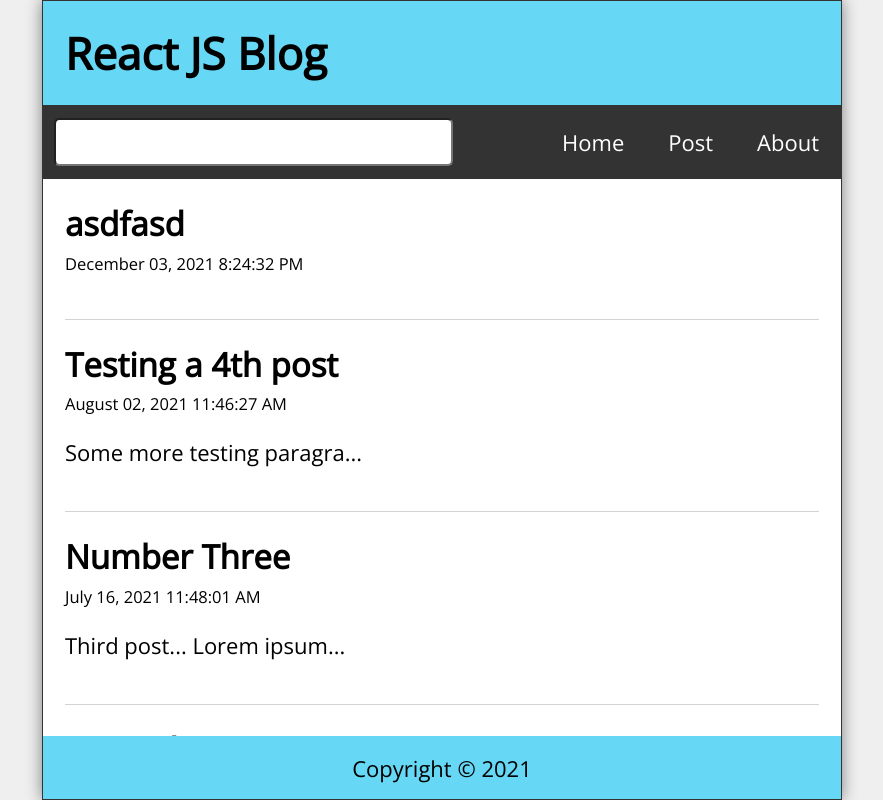
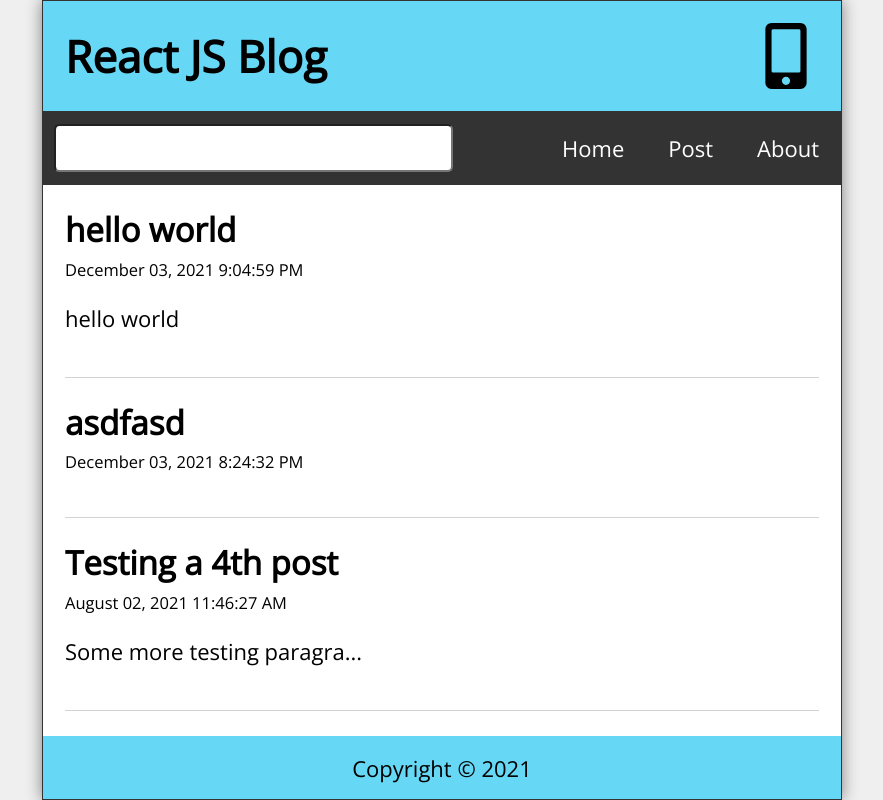
Before and after one commit to Markopolo619/React-Blog, a React (Create React App) app: page / in a window 1280 px wide. Shown: the whole page, without its empty margins (198-1081 px from the left). Built offline with nearby package versions, Linux system fonts and the light colour scheme; data requests are answered from the project's data file.

Commit message:
Installed react icons and added custom hooks

```diff
--- a/data/db.json
+++ b/data/db.json
@@ -23,6 +23,12 @@
       "title": "asdfasd",
       "datetime": "December 03, 2021 8:24:32 PM",
       "body": ""
+    },
+    {
+      "id": 6,
+      "title": "hello world",
+      "datetime": "December 03, 2021 9:04:59 PM",
+      "body": "hello world\n"
     }
   ]
 }
--- a/package.json
+++ b/package.json
@@ -10,6 +10,7 @@
     "date-fns": "^2.26.0",
     "react": "^17.0.2",
     "react-dom": "^17.0.2",
+    "react-icons": "^4.3.1",
     "react-router-dom": "5.2.0",
     "react-scripts": "4.0.3",
     "web-vitals": "^1.0.1"
--- a/src/App.js
+++ b/src/App.js
@@ -11,6 +11,7 @@
 import { useState, useEffect } from 'react';
 import { format } from 'date-fns';
 import api from './api/posts';
+import useWindowSize from './hooks/useWindowSize';
 
 function App() {
   const [posts, setPosts] = useState([])
@@ -21,6 +22,7 @@
   const [editTitle, setEditTitle] = useState('');
   const [editBody, setEditBody] = useState('');
   const history = useHistory();
+  const {width} = useWindowSize();
 
   useEffect(() => {
     const fetchPosts = async () => {
@@ -94,7 +96,7 @@
 
   return (
     <div className="App">
-      <Header title="React JS Blog" />
+      <Header title="React JS Blog" width={width} />
       <Nav search={search} setSearch={setSearch} />
       <Switch>
         <Route exact path="/">
--- a/src/Components/Header.js
+++ b/src/Components/Header.js
@@ -1,7 +1,12 @@
-const Header = ({ title }) => {
+import { FaLaptop, FaTabletAlt, FaMobileAlt } from 'react-icons/fa';
+
+const Header = ({ title, width }) => {
     return (
         <header className="Header">
             <h1>{title}</h1>
+            {width > 768 ? <FaMobileAlt />
+                : width < 800 ? <FaTabletAlt />
+                    : <FaLaptop />}
         </header>
     )
 }
--- /dev/null
+++ b/src/hooks/useWindowSize.jsx
@@ -0,0 +1,32 @@
+import {useState, useEffect } from "react";
+
+const useWindowSize = () => {
+    const [windowSize, setWindowSize] = useState({
+       width: undefined,
+       height: undefined
+    });
+
+    useEffect(() => {
+        const handleResize = () => {
+            setWindowSize({
+                width: window.innerWidth,
+                height: window.innerHeight
+            });
+        }
+
+        handleResize();
+
+        window.addEventListener('resize', handleResize);
+
+        const cleanUp = () => {
+            console.log('runs if a useEffect dep changes')
+            window.removeEventListener('resize', handleResize);
+        }
+
+        return cleanUp;
+    }, []);
+
+    return windowSize;
+}
+
+export default useWindowSize;
```
Also changed, not shown: 1 other file (tests, documents, lock files or other folders).
